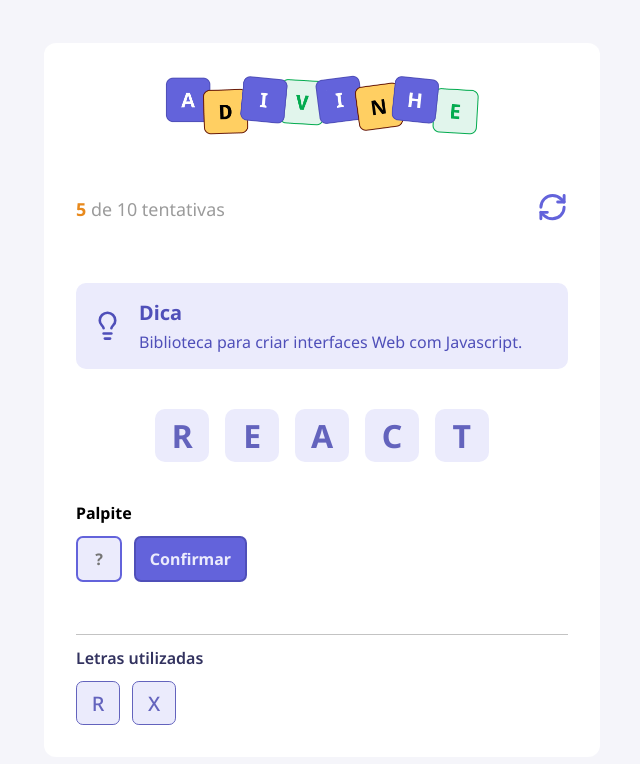
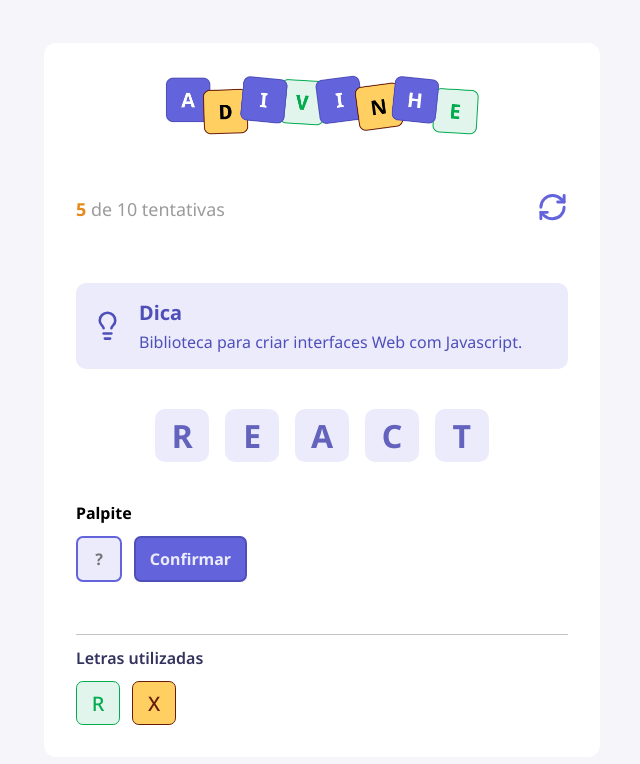
Before and after one commit to horquidia-lima/Jogo-de-Adivinhacao, a React (Vite) app: page / in a window 1280 px wide. Shown: the top 764 px of the page, without its empty margins (318-958 px from the left). Built offline with nearby package versions, Linux system fonts and the light colour scheme.

Commit message:
Variações de Cores da Letra

```diff
--- a/src/components/Letter/index.tsx
+++ b/src/components/Letter/index.tsx
@@ -3,11 +3,12 @@
 type Props = {
     value?: string
     size?: "default" | "small"
+    color?: "default" | "correct" | "wrong"
 }
 
-export function Letter({value = "", size = "default"}: Props){
+export function Letter({value = "", size = "default", color="default"}: Props){
     return(
-        <div className={`${styles.letter} ${size === "small" && styles.letterSmall}`}>
+        <div className={`${styles.letter} ${size === "small" && styles.letterSmall} ${color === "correct" && styles.letterCorrect} ${color === "wrong" && styles.letterWrong}`}>
             <span>{value}</span>
         </div>
     )
--- a/src/components/Letter/styles.module.css
+++ b/src/components/Letter/styles.module.css
@@ -24,3 +24,15 @@
     font-weight: 500;
     border: 1px solid #6363bd;
 }
+
+.letterCorrect {
+    background-color: #e1f5ec;
+    border-color: #03ab4f;
+    color: #03ab4f;
+}
+
+.letterWrong {
+    background-color: #ffcf62;
+    border-color: #691b0a;
+    color: #691b0a;
+}
--- a/src/components/LettersUsed/index.tsx
+++ b/src/components/LettersUsed/index.tsx
@@ -7,8 +7,8 @@
             <h5>Letras utilizadas</h5>
 
             <div>
-                <Letter value="R" size="small"/>
-                <Letter value="X" size="small"/>
+                <Letter value="R" size="small" color="correct"/>
+                <Letter value="X" size="small" color="wrong"/>
             </div>
         </div>
     )
```
